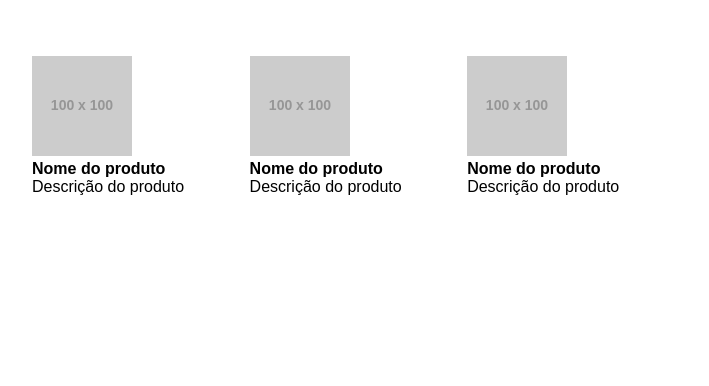
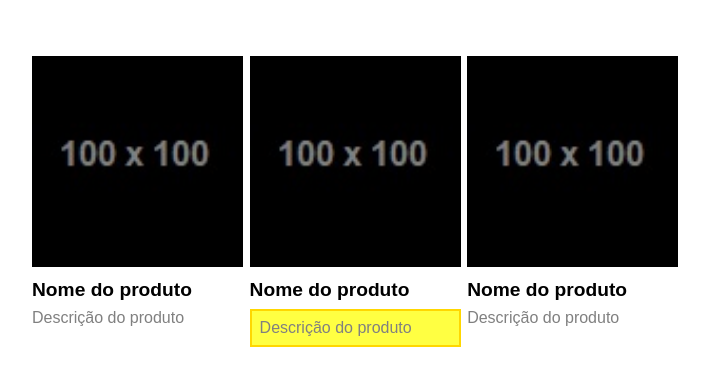
Before and after one commit to diulianovenancio/curso_ebac_frontend, a website: page index.html in a window 1280 px wide. Shown: the whole page, without its empty margins (288-997 px from the left). Drawn offline with Linux system fonts and the light colour scheme; placeholder pictures from the web are drawn by us.

Commit message:
Melhorias

```diff
--- a/index.html
+++ b/index.html
@@ -16,23 +16,23 @@
 <body>
     <div class="produtos">
         <div class="produto">
-            <img class="produto-imagem" src="https://via.placeholder.com/100x100">
-            <h4 class="produto-nome">Nome do produto</h4>
-            <p class="produto-descricao">
+            <img class="produto__imagem" src="./imagens/100x100.jpg">
+            <h4 class="produto__nome">Nome do produto</h4>
+            <p class="produto__descricao">
                 Descrição do produto
             </p>
         </div>
         <div class="produto em-destaque">
-            <img class="produto-imagem" src="https://via.placeholder.com/100x100">
-            <h4 class="produto-nome">Nome do produto</h4>
-            <p class="produto-descricao">
+            <img class="produto__imagem" src="./imagens/100x100.jpg">
+            <h4 class="produto__nome">Nome do produto</h4>
+            <p class="produto__descricao produto--em-destaque">
                 Descrição do produto
             </p>
         </div>
         <div class="produto">
-            <img class="produto-imagem" src="https://via.placeholder.com/100x100">
-            <h4 class="produto-nome">Nome do produto</h4>
-            <p class="produto-descricao">
+            <img class="produto__imagem" src="./imagens/100x100.jpg">
+            <h4 class="produto__nome">Nome do produto</h4>
+            <p class="produto__descricao">
                 Descrição do produto
             </p>
         </div>
```
Also changed, not shown: imagens/100x100.jpg (added), 1 other file.
